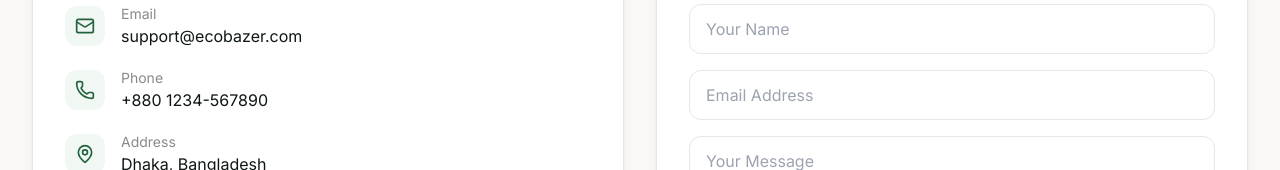
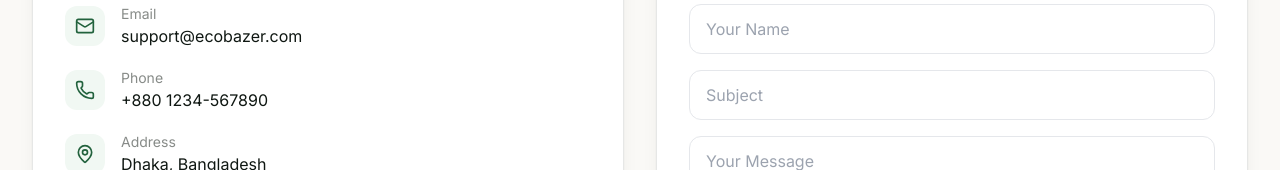
Before and after one commit to SKBWEBDEV/ecobazer-fullstack, a React (Vite) app in the folder ecobazer/: page /contact in a window 1280 px wide. Shown: the part 337-507 px from the top of the page. Built offline with nearby package versions, Linux system fonts and the light colour scheme; no server answers.

Commit message:
Fix contact form subject field

```diff
--- a/ecobazer/src/pages/Contact.jsx
+++ b/ecobazer/src/pages/Contact.jsx
@@ -6,6 +6,7 @@ const Contact = () => {
 const [formData, setFormData] = useState({
   name: "",
   email: "",
+  subject: "",
   message: "",
 });
 
@@ -13,8 +14,10 @@ const Contact = () => {
 
   const handleChange = (e) => {
    setFormData({
-      ...formData,
-      [e.target.name]: e.target.value,
+  name: "",
+  email: "",
+  subject: "",
+  message: "",
 });
   };
 
@@ -132,11 +135,11 @@ const Contact = () => {
             />
 
             <input
-              name="email"
-              value={formData.email}
+  name="subject"
+  value={formData.subject}
   onChange={handleChange}
-              type="email"
-              placeholder="Email Address"
+  type="text"
+  placeholder="Subject"
   required
   className="w-full rounded-xl border border-gray-200 dark:border-white/10 bg-transparent px-4 py-3 text-ink-900 dark:text-white"
 />
```
Lines whose indentation alone changed are shown as unchanged.
